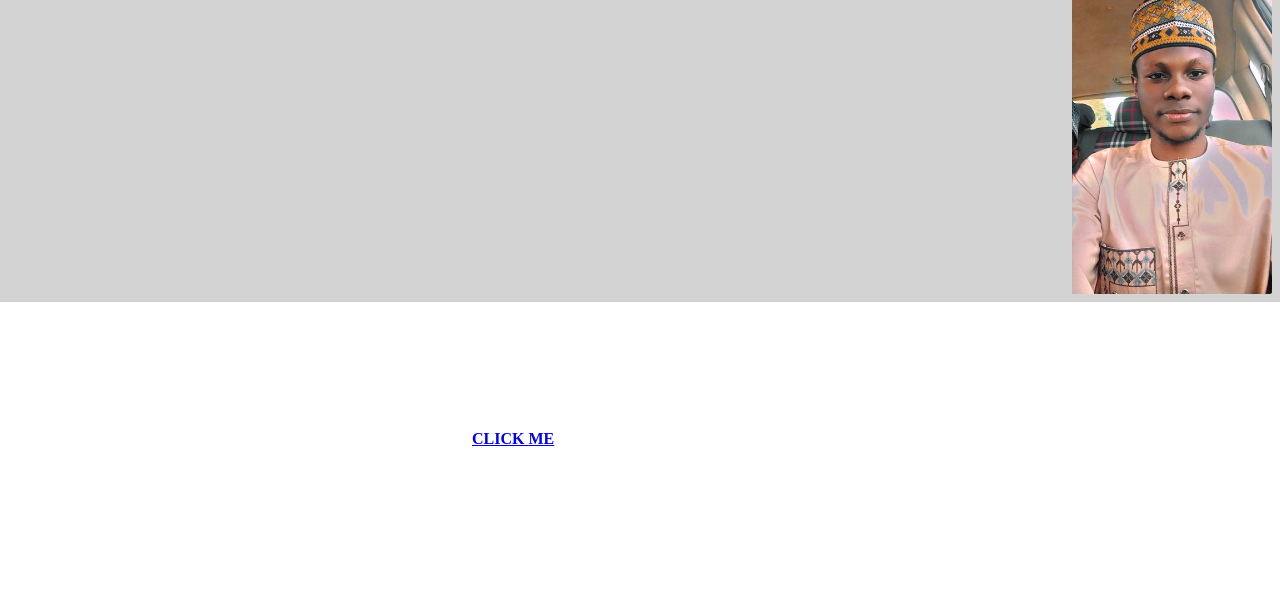
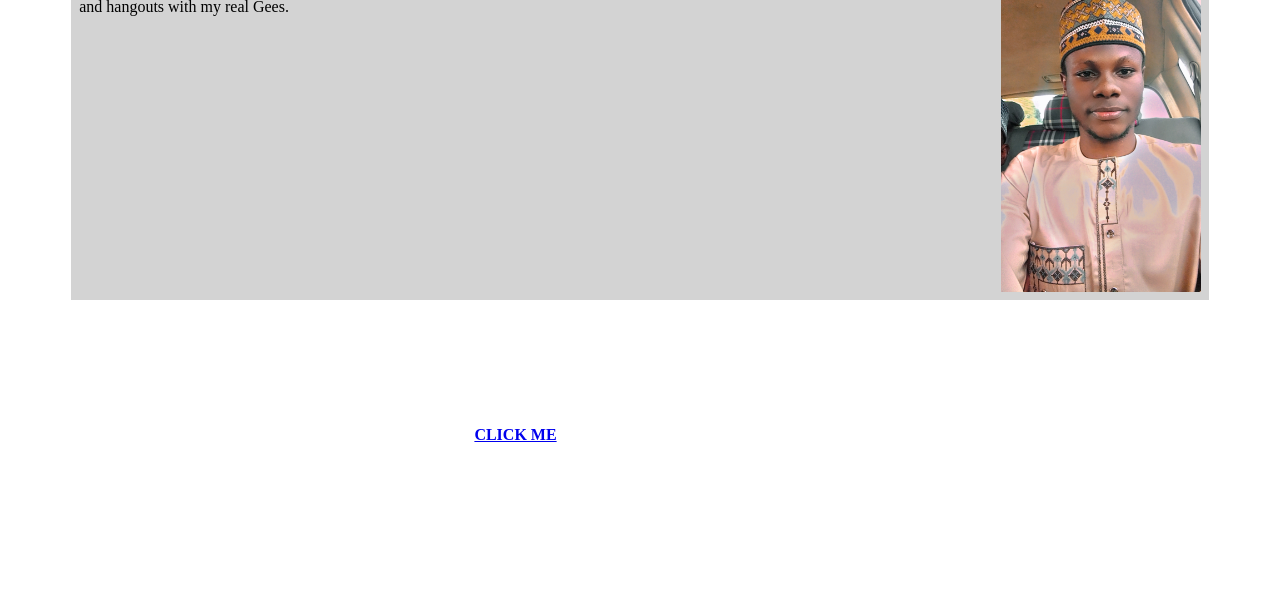
Before and after one commit to LrdTeejay/Portfolio-, a plain HTML site: page index.html in a window 1280 px wide. Shown: the part 198-800 px from the top of the page. Drawn offline with Linux system fonts and the light colour scheme.

Commit message:
Update style.css

```diff
--- a/style.css
+++ b/style.css
@@ -1,8 +1,6 @@
-*{
-    margin: 0;
-}
+
 #Portfolio{
-    margin: 10% auto;
+    margin: 10% 5%;
     background-color: lightgray;
     padding: .5em;
     display: flex;
```
